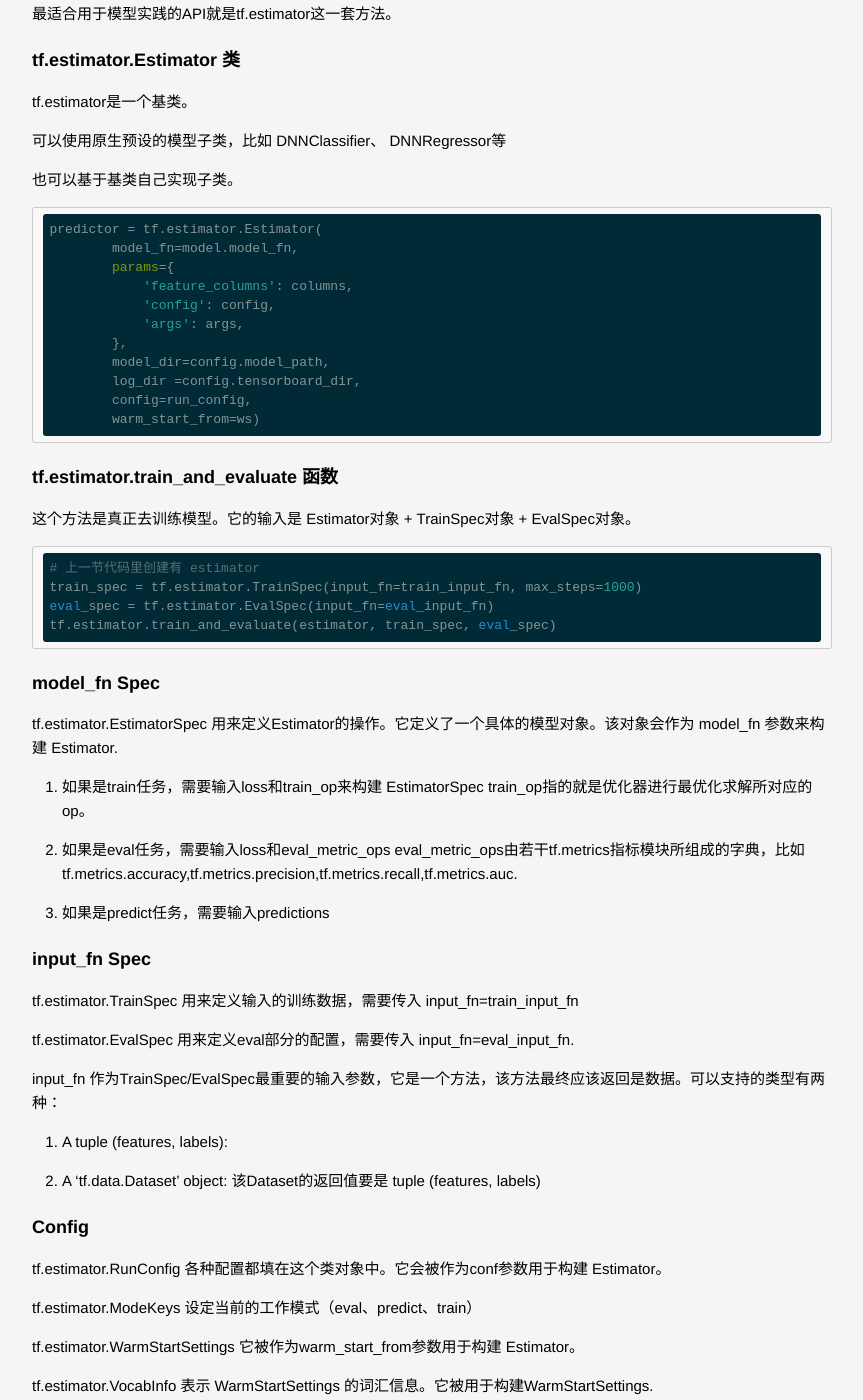
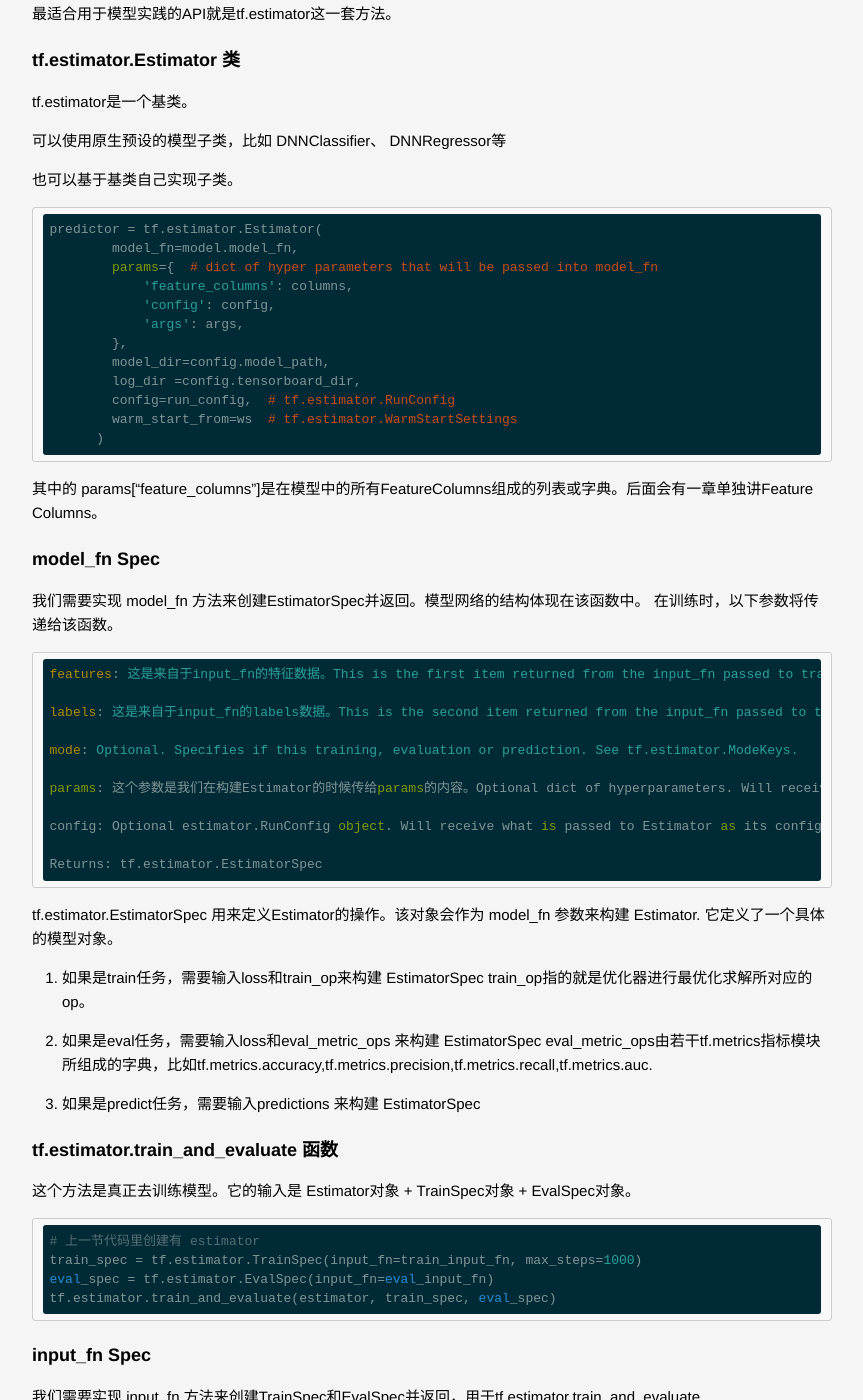
Before and after one commit to lucky521/blog, a Jekyll site: the page built from _posts/ml/2017-10-26-tensorflow.markdown, in a window 1280 px wide and 1400 px high, scrolled down 3464 px. Shown: the whole window, without its empty margins (208-1071 px from the left). Built offline with Jekyll 4.4.1, drawn with Linux system fonts in a browser that asks for light colours; some of the changed text lies outside the part shown.

Commit message:
Update 2017-10-26-tensorflow.markdown

````diff
--- a/_posts/ml/2017-10-26-tensorflow.markdown
+++ b/_posts/ml/2017-10-26-tensorflow.markdown
@@ -41,16 +41,45 @@ tf.estimator是一个基类。
 ```
 predictor = tf.estimator.Estimator(
         model_fn=model.model_fn,
-        params={
+        params={  # dict of hyper parameters that will be passed into model_fn
             'feature_columns': columns,
             'config': config,
             'args': args,
         },
         model_dir=config.model_path,
         log_dir =config.tensorboard_dir,
-        config=run_config,
-        warm_start_from=ws)
-```
+        config=run_config,  # tf.estimator.RunConfig
+        warm_start_from=ws  # tf.estimator.WarmStartSettings
+      )
+```
+其中的 params["feature_columns"]是在模型中的所有FeatureColumns组成的列表或字典。后面会有一章单独讲Feature Columns。
+
+### model_fn Spec
+
+我们需要实现 model_fn 方法来创建EstimatorSpec并返回。模型网络的结构体现在该函数中。
+在训练时，以下参数将传递给该函数。
+
+    features: 这是来自于input_fn的特征数据。This is the first item returned from the input_fn passed to train, evaluate, and predict. This should be a single tf.Tensor or dict of same.
+
+    labels: 这是来自于input_fn的labels数据。This is the second item returned from the input_fn passed to train, evaluate, and predict. This should be a single tf.Tensor or dict of same (for multi-head models). If mode is tf.estimator.ModeKeys.PREDICT, labels=None will be passed. If the model_fn's signature does not accept mode, the model_fn must still be able to handle labels=None.
+
+    mode: Optional. Specifies if this training, evaluation or prediction. See tf.estimator.ModeKeys.
+
+    params: 这个参数是我们在构建Estimator的时候传给params的内容。Optional dict of hyperparameters. Will receive what is passed to Estimator in params parameter. This allows to configure Estimators from hyper parameter tuning.
+
+    config: Optional estimator.RunConfig object. Will receive what is passed to Estimator as its config parameter, or a default value. Allows setting up things in your model_fn based on configuration such as num_ps_replicas, or model_dir.
+
+    Returns: tf.estimator.EstimatorSpec
+
+tf.estimator.EstimatorSpec 用来定义Estimator的操作。该对象会作为 model_fn 参数来构建 Estimator.
+它定义了一个具体的模型对象。
+
+1. 如果是train任务，需要输入loss和train_op来构建 EstimatorSpec
+train_op指的就是优化器进行最优化求解所对应的op。
+2. 如果是eval任务，需要输入loss和eval_metric_ops 来构建 EstimatorSpec
+eval_metric_ops由若干tf.metrics指标模块所组成的字典，比如tf.metrics.accuracy,tf.metrics.precision,tf.metrics.recall,tf.metrics.auc.
+3. 如果是predict任务，需要输入predictions 来构建 EstimatorSpec
+
 
 ### tf.estimator.train_and_evaluate 函数
 
@@ -63,25 +92,15 @@ eval_spec = tf.estimator.EvalSpec(input_fn=eval_input_fn)
 tf.estimator.train_and_evaluate(estimator, train_spec, eval_spec)
 ```
 
-### model_fn Spec
-
- tf.estimator.EstimatorSpec 用来定义Estimator的操作。它定义了一个具体的模型对象。该对象会作为 model_fn 参数来构建 Estimator.
-
-1. 如果是train任务，需要输入loss和train_op来构建 EstimatorSpec
-train_op指的就是优化器进行最优化求解所对应的op。
-2. 如果是eval任务，需要输入loss和eval_metric_ops
-eval_metric_ops由若干tf.metrics指标模块所组成的字典，比如tf.metrics.accuracy,tf.metrics.precision,tf.metrics.recall,tf.metrics.auc.
-3. 如果是predict任务，需要输入predictions
-
-
-
 ### input_fn Spec
 
- tf.estimator.TrainSpec  用来定义输入的训练数据，需要传入 input_fn=train_input_fn
-
- tf.estimator.EvalSpec  用来定义eval部分的配置，需要传入 input_fn=eval_input_fn.
-
- input_fn 作为TrainSpec/EvalSpec最重要的输入参数，它是一个方法，该方法最终应该返回是数据。可以支持的类型有两种：
+我们需要实现 input_fn 方法来创建TrainSpec和EvalSpec并返回，用于tf.estimator.train_and_evaluate.
+
+tf.estimator.TrainSpec  用来定义输入的训练数据，需要传入 input_fn=train_input_fn.
+
+tf.estimator.EvalSpec  用来定义eval部分的配置，需要传入 input_fn=eval_input_fn.
+
+input_fn 作为TrainSpec/EvalSpec最重要的输入参数，它是一个方法，该方法最终应该返回是数据。可以支持的类型有两种：
 
  1. A tuple (features, labels):
 
@@ -90,21 +109,13 @@ eval_metric_ops由若干tf.metrics指标模块所组成的字典，比如tf.metr
 
 ### Config
 
- tf.estimator.RunConfig 各种配置都填在这个类对象中。它会被作为conf参数用于构建 Estimator。
-
- tf.estimator.ModeKeys  设定当前的工作模式（eval、predict、train）
-
- tf.estimator.WarmStartSettings 它被作为warm_start_from参数用于构建 Estimator。
-
- tf.estimator.VocabInfo  表示 WarmStartSettings 的词汇信息。它被用于构建WarmStartSettings.
-
-
-### multi-objective learning
-
-tf.contrib.estimator.multi_head
-
-在input_fn中设定多个label作为多个目标。
-在model_fn中创建多种_head。
+tf.estimator.RunConfig 各种配置都填在这个类对象中。它会被作为conf参数用于构建 Estimator。
+
+tf.estimator.ModeKeys  设定当前的工作模式（eval、predict、train）
+
+tf.estimator.WarmStartSettings 它被作为warm_start_from参数用于构建 Estimator。
+
+tf.estimator.VocabInfo  表示 WarmStartSettings 的词汇信息。它被用于构建WarmStartSettings.
 
 
 
@@ -744,14 +755,31 @@ tf.map_fn
 
 ## 神经网络构建函数 Build Graph
 
+### 网络层
+
+tf.layers.dense / tf.layers.Dense
+
+    inputs：输入该网络层的数据
+    units：该层输出的维度大小，改变inputs的最后一维
+    activation：激活函数，即神经网络的非线性变化
+    use_bias：使用bias为True（默认使用），不用bias改成False即可，是否使用偏置项
+    trainable=True:表明该层的参数是否参与训练。如果为真则变量加入到图集合中
+
+
+
+tf.layers.batch_normalization
+
+tf.layers.dropout
+
 ### 激活函数
 
 ```
 tf.nn.relu
 tf.nn.sigmoid
 tf.nn.tanh
+tf.nn.softmax
+
 tf.nn.dropout
-tf.nn.softmax
 ```
 
 ### 卷积函数
@@ -846,6 +874,7 @@ feature_columns 作为 `Estimators的params参数`之一，它将输入数据 in
 可参考 https://www.tensorflow.org/guide/feature_columns
 
 - tf.feature_column.input_layer() 比较特殊，它作为输入层。
+
 - tf.feature_column.make_parse_example_spec 方法将若干个feature_colunms转换为key-value字典形式（key是feature name， value是FixedLenFeature 或 VarLenFeature）
 
 ```
@@ -1167,6 +1196,13 @@ builder.save()
 ## Multi-head / Multi-task DNN
 
 比如把点击率和下单率作为两个目标，分别计算各自的loss function。DNN的前几层作为共享层，两个目标共享这几层的表达，在BP阶段根据两个目标算出的梯度共同进行参数更新。网络的最后用一个全连接层进行拆分，单独学习对应loss的参数。
+
+### Multi-objective learning
+
+tf.contrib.estimator.multi_head
+
+在input_fn中设定多个label作为多个目标。
+在model_fn中创建多种_head。
 
 ## Warm Start
 
````
